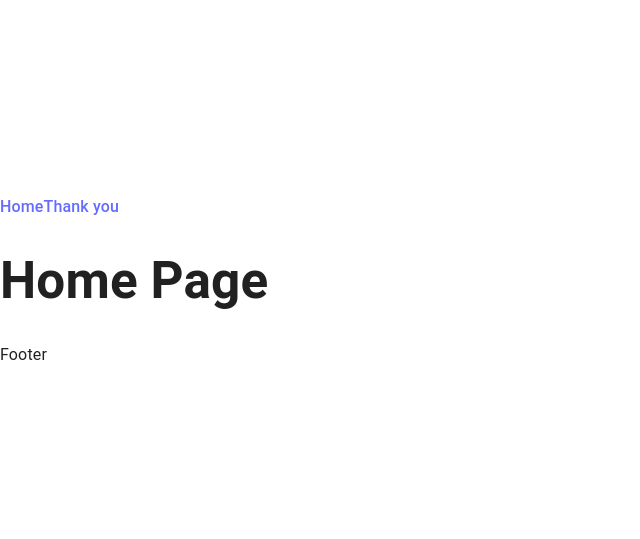
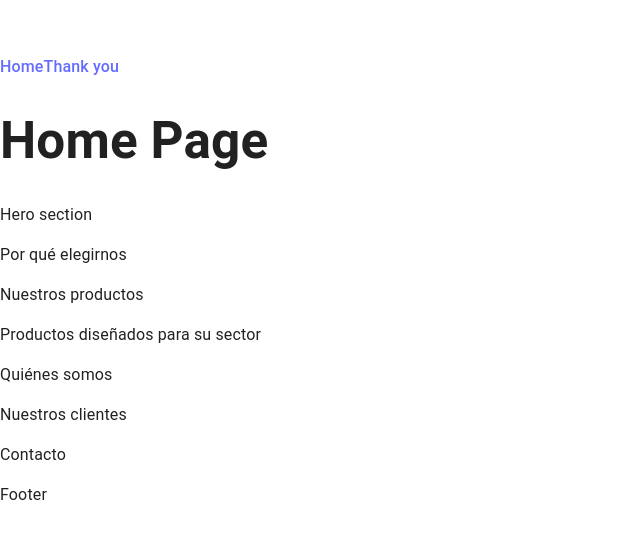
Before and after one commit to pazspera/liquid-sound-landing, a React (Vite) app: page / in a window 1280 px wide. Shown: the part 111-650 px from the top of the page, without its empty margins (0-640 px from the left). Built offline with nearby package versions, Linux system fonts and the light colour scheme.

Commit message:
Agregadas las secciones a la página de inicio

```diff
--- a/src/pages/Home/Home.jsx
+++ b/src/pages/Home/Home.jsx
@@ -1,10 +1,23 @@
-
+import Hero from "../../sections/Hero/Hero";
+import PorQueElegirnos from "../../sections/PorQueElegirnos/PorQueElegirnos";
+import NuestrosProductos from "../../sections/NuestrosProductos/NuestrosProductos";
+import ProductosSector from "../../sections/ProductosSector/ProductosSector";
+import QuienesSomos from "../../sections/QuienesSomos/QuienesSomos";
+import NuestrosClientes from "../../sections/NuestrosClientes/NuestrosClientes";
+import Contacto from "../../sections/Contacto/Contacto";
 
 export default function Home() {
 
   return (
     <>
       <h1>Home Page</h1>
+      <Hero></Hero>
+      <PorQueElegirnos></PorQueElegirnos>
+      <NuestrosProductos></NuestrosProductos>
+      <ProductosSector></ProductosSector>
+      <QuienesSomos></QuienesSomos>
+      <NuestrosClientes></NuestrosClientes>
+      <Contacto></Contacto>
     </>
   )
 }
```
